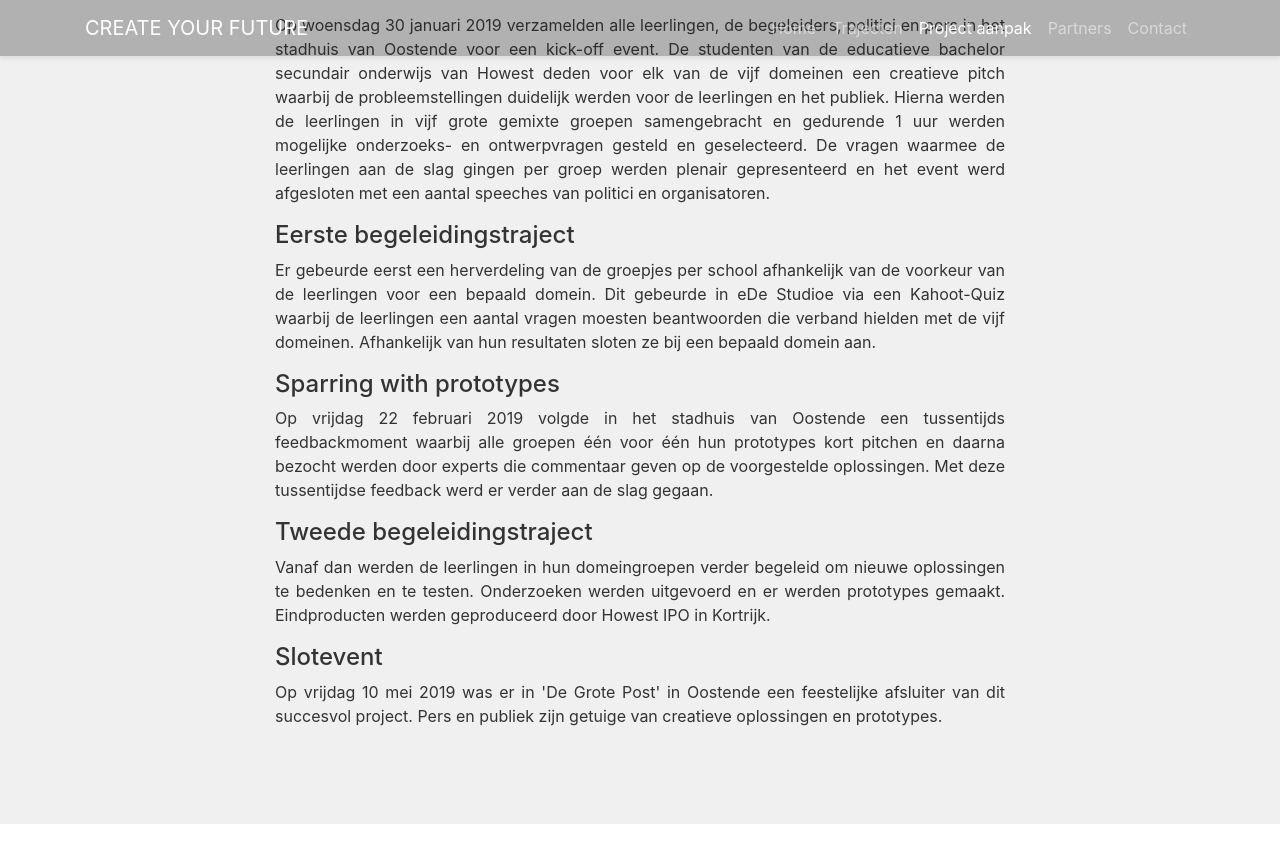
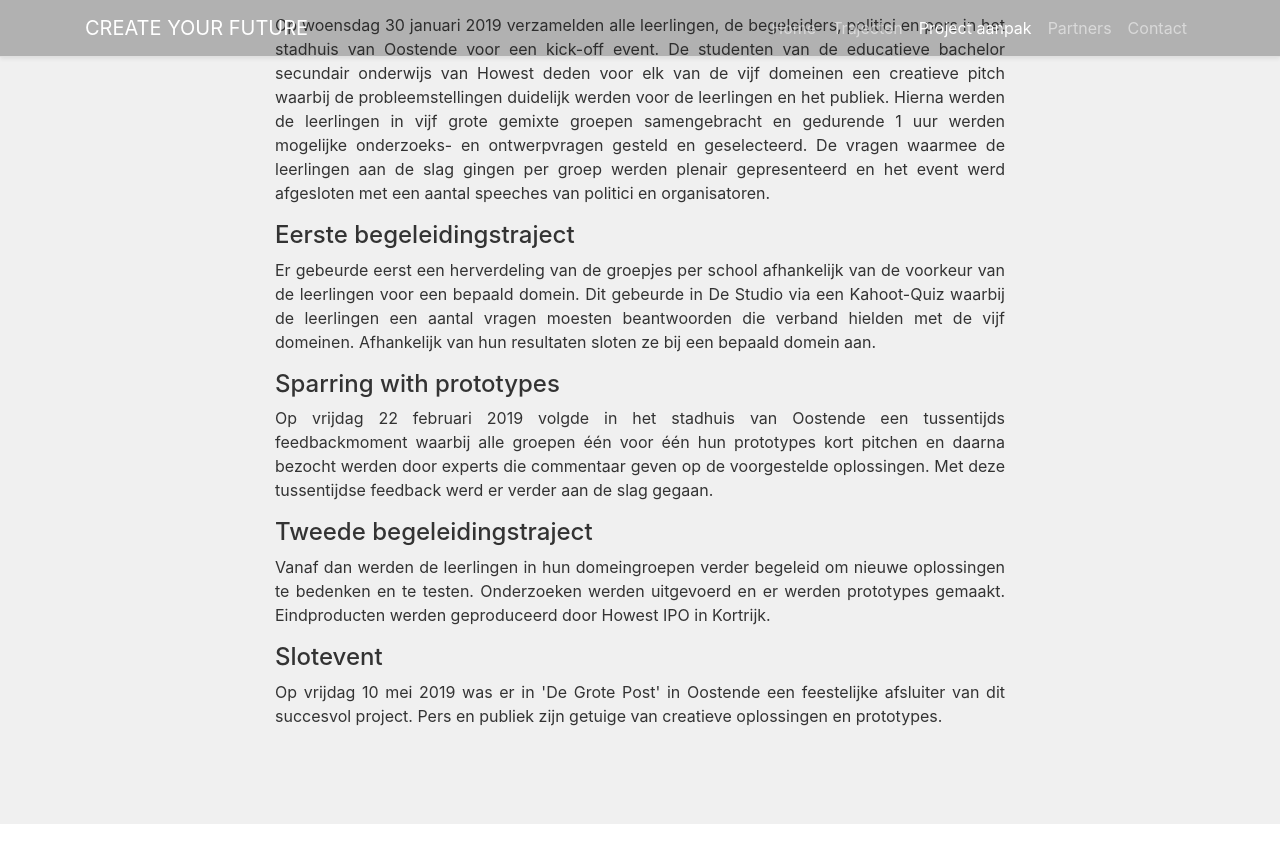
Before and after one commit to huysentruitw/create-your-future-website, a Jekyll site: the page built from docs/index.html, in a window 1280 px wide and 900 px high, scrolled down 2858 px. Shown: the top 863 px of the window. Built offline with Jekyll 4.4.1, drawn with Linux system fonts in a browser that asks for light colours.

Commit message:
Fix typo

```diff
--- a/docs/index.html
+++ b/docs/index.html
@@ -91,7 +91,7 @@ navigation:
         <h4>Eerste begeleidingstraject</h4>
         <p>
           Er gebeurde eerst een herverdeling van de groepjes per school afhankelijk van de voorkeur van de leerlingen voor een bepaald domein.
-          Dit gebeurde in eDe Studioe via een Kahoot-Quiz waarbij de leerlingen een aantal vragen moesten beantwoorden die verband hielden met de vijf domeinen.
+          Dit gebeurde in De Studio via een Kahoot-Quiz waarbij de leerlingen een aantal vragen moesten beantwoorden die verband hielden met de vijf domeinen.
           Afhankelijk van hun resultaten sloten ze bij een bepaald domein aan.
         </p>
 
```
